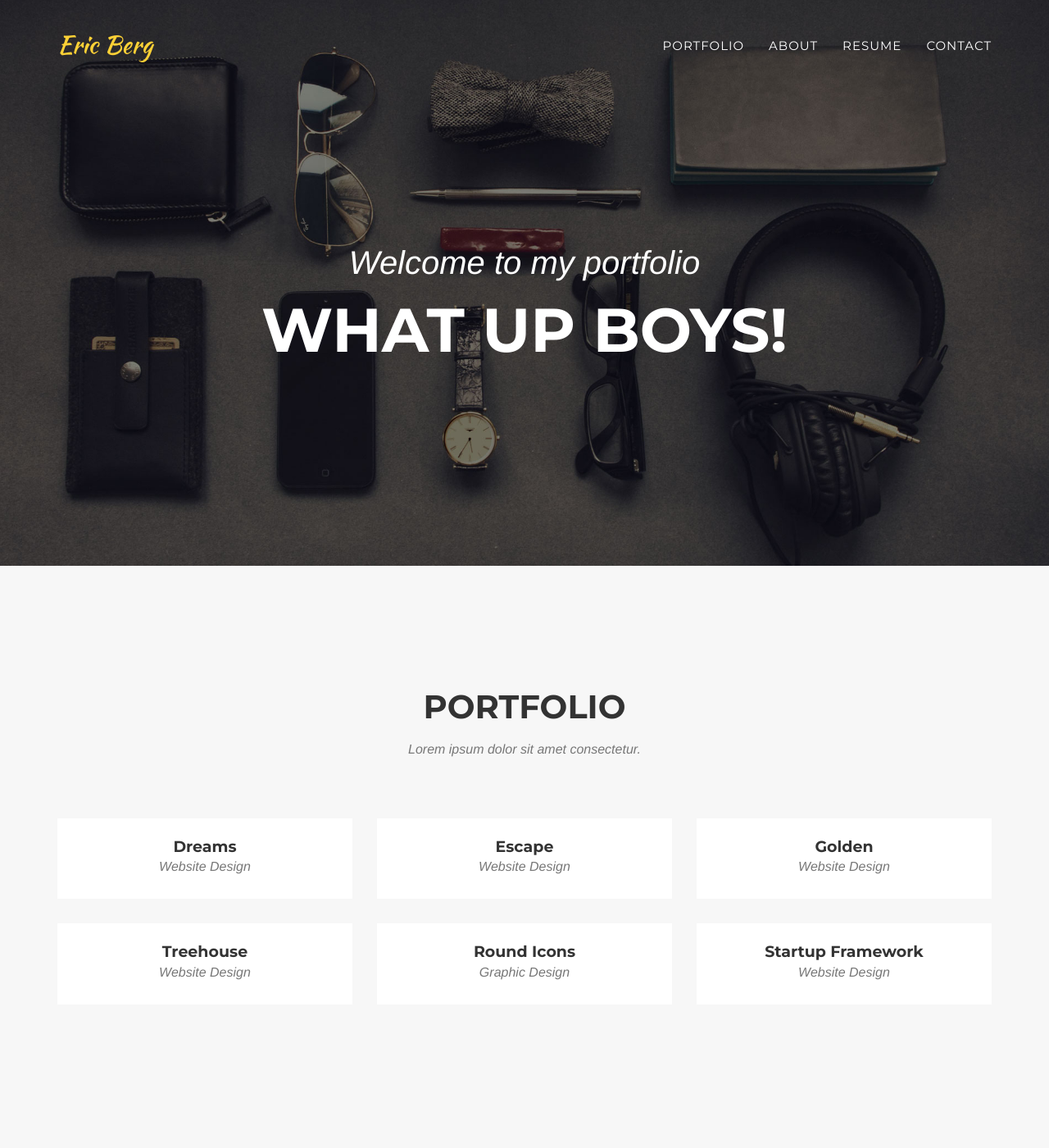
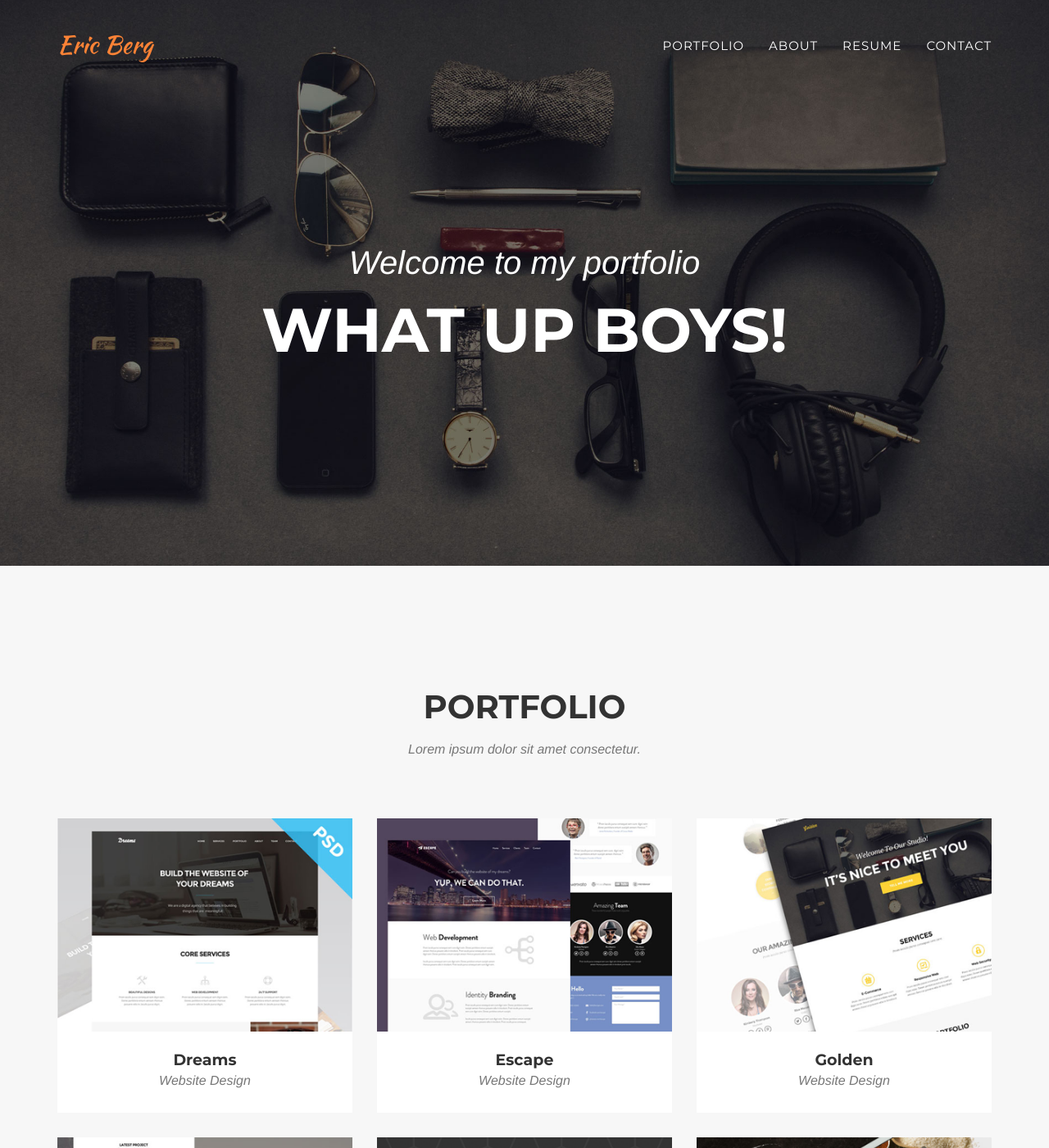
Before and after one commit to ericinventor/personal-website, a Jekyll site: the page built from _posts/2014-07-16-project-3.markdown, in a window 1280 px wide and 1400 px high. Shown: the whole window at 82% size. Built offline with Jekyll 4.4.1, drawn with Linux system fonts in a browser that asks for light colours; some web fonts are replaced.

Commit message:
changes source path for portfolio images to load in local server

```diff
--- a/_data/template.yml
+++ b/_data/template.yml
@@ -1,6 +1,6 @@
 # Color settings (hex-codes without the leading hash-tag)
 color:
-  primary: fed136
+  primary: fe8336
   secondary: fec503
   secondary-dark: 333
   muted: 777
--- a/_includes/modals.html
+++ b/_includes/modals.html
@@ -14,7 +14,7 @@
                         <div class="modal-body">
                             <h2>{{ post.title }}</h2>
                             <hr class="star-primary">
-                            <img src="img/portfolio/{{ post.img }}" class="img-responsive img-centered" alt="{{ post.alt }}">
+                            <img src="{{ site.baseurl }}/img/portfolio/{{ post.img }}" class="img-responsive img-centered" alt="{{ post.alt }}">
                             <p>{{ post.description }}</p>
                             <ul class="list-inline item-details">
                                 <li>Client:
--- a/_includes/portfolio_grid.html
+++ b/_includes/portfolio_grid.html
@@ -16,7 +16,7 @@
                                 <i class="fa fa-plus fa-3x"></i>
                             </div>
                         </div>
-                        <img src="img/portfolio/{{ post.thumbnail }}" class="img-responsive img-centered" alt="">
+                        <img src="{{ site.baseurl }}/img/portfolio/{{ post.thumbnail }}" class="img-responsive img-centered" alt="">
                     </a>
                     <div class="portfolio-caption">
                         <h4>{{ post.title }}</h4>
```
